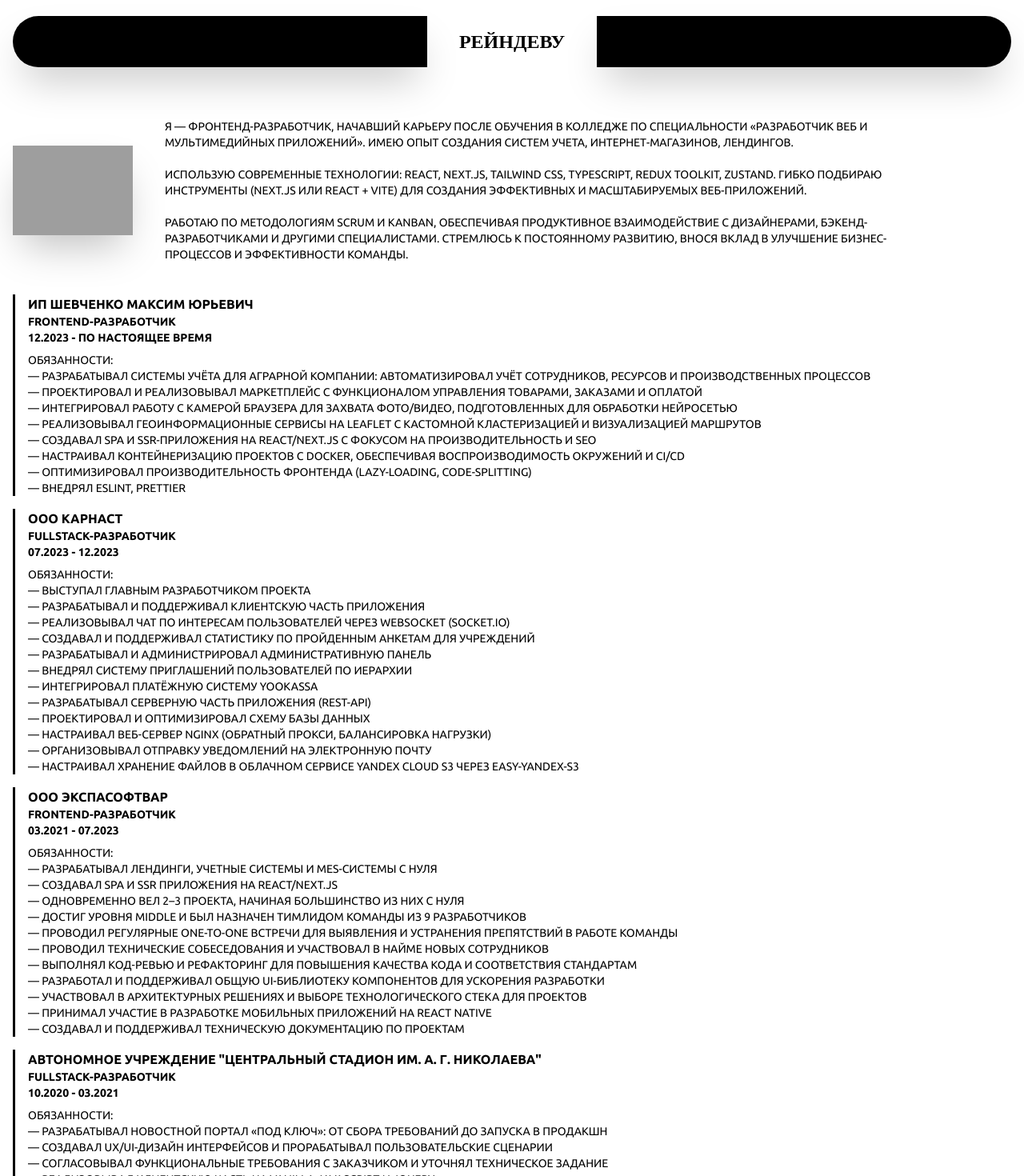
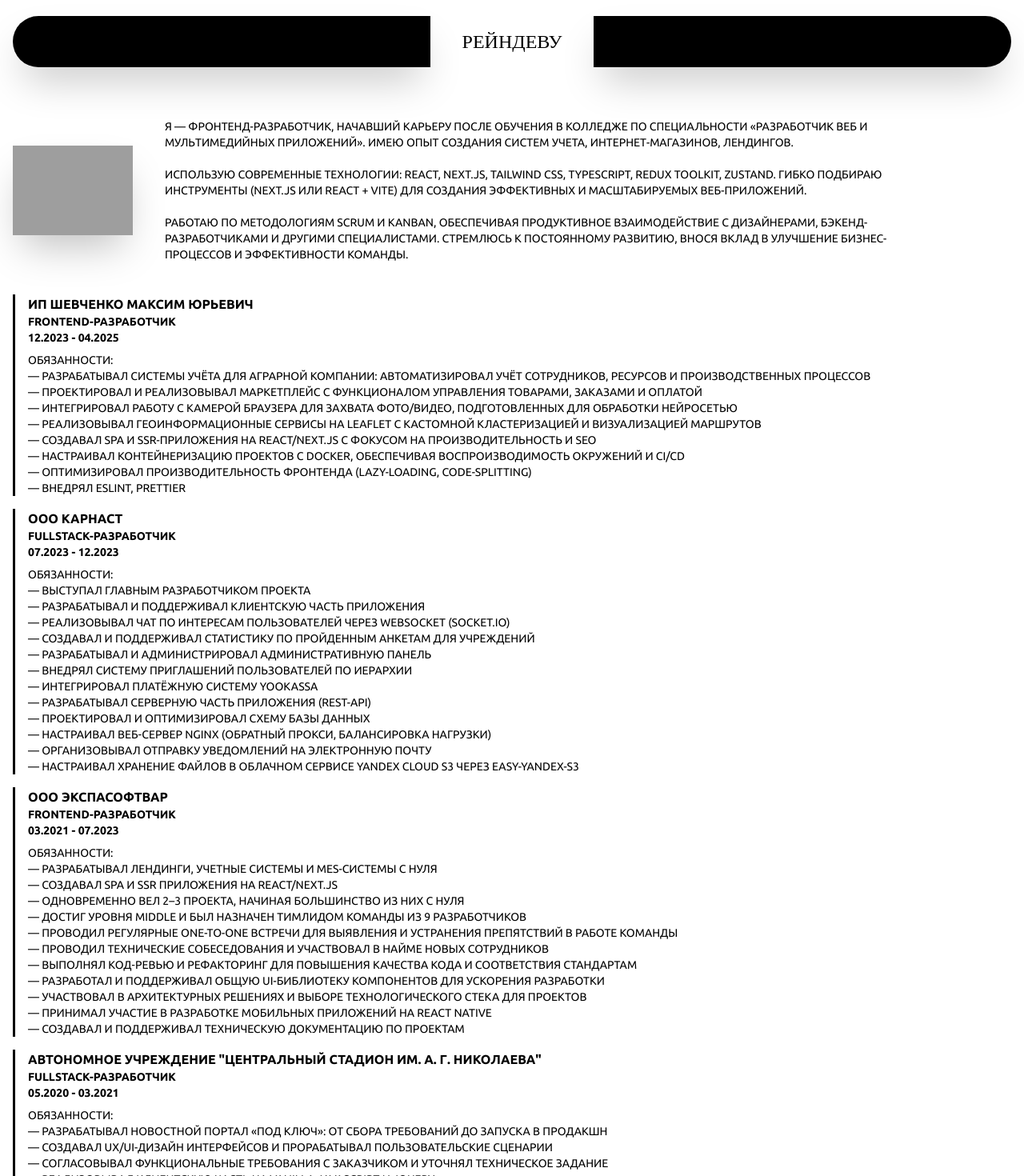
Before and after one commit to reindevu/reindevu, a Next.js app: page / in a window 1280 px wide. Shown: the top 1470 px of the page at 80% size. Built offline with nearby package versions, Linux system fonts and the light colour scheme; grey boxes are pictures that could not be loaded; a web font is replaced by a local one.

Commit message:
UNT-19 [reindevu] Add telegram to social networks

```diff
--- a/src/entities/about-me/ui.tsx
+++ b/src/entities/about-me/ui.tsx
@@ -12,7 +12,7 @@ export const AboutMe: FC = () => {
         className="shadow-2xl"
       />
 
-      <p className="whitespace-pre-line text-sm uppercase text-black">
+      <p className="whitespace-pre-line text-sm uppercase text-black dark:text-white">
         Я — фронтенд-разработчик, начавший карьеру после обучения в колледже по
         специальности «Разработчик веб и мультимедийных приложений». Имею опыт
         создания систем учета, интернет-магазинов, лендингов.
--- a/src/entities/experience-list/ui.tsx
+++ b/src/entities/experience-list/ui.tsx
@@ -5,7 +5,7 @@ export const ExperienceList: FC = () => {
   return (
     <div className="mt-10 flex flex-col gap-4">
       {experiences.map((exp, index) => (
-        <div key={index} className="border-l-[3px] border-l-black px-4 pb-0">
+        <div key={index} className="border-l-[3px] border-l-black px-4 pb-0 dark:text-white">
           <h3 className="text-base font-bold uppercase">{exp.company}</h3>
 
           <p className="text-sm font-bold uppercase">{exp.position}</p>
--- a/src/entities/header/ui.tsx
+++ b/src/entities/header/ui.tsx
@@ -3,13 +3,13 @@ import { FC } from "react";
 export const Header: FC = () => {
   return (
     <div className="flex w-full items-center gap-4 md:gap-10">
-      <div className="h-12 w-full rounded-l-full bg-black shadow-2xl md:h-16" />
+      <div className="h-12 w-full rounded-l-full bg-black shadow-2xl md:h-16 dark:bg-white" />
 
-      <h1 className="font-heading text-lg font-black uppercase md:text-2xl">
+      <h1 className="font-heading text-lg text-black uppercase md:text-2xl dark:text-white">
         Рейндеву
       </h1>
 
-      <div className="h-12 w-full rounded-r-full bg-black shadow-2xl md:h-16" />
+      <div className="h-12 w-full rounded-r-full bg-black shadow-2xl md:h-16 dark:bg-white" />
     </div>
   );
 };
--- a/src/entities/social-list/ui.tsx
+++ b/src/entities/social-list/ui.tsx
@@ -11,19 +11,23 @@ export const SocialList: FC = () => {
 
       <div className="mx-auto mt-2 flex w-full items-center justify-center gap-2">
         <Link href="https://github.com/reindevu">
-          <Image src="/social/github.png" alt="Me" width="40" height="40" />
+          <Image src="/social/github.png" alt="GitHub" width="40" height="40" />
         </Link>
 
         <Link href="https://hh.ru/resume/3c558fa1ff0c3a15480039ed1f7366624c547a">
-          <Image src="/social/hh.png" alt="Me" width="40" height="40" />
+          <Image src="/social/hh.png" alt="HH" width="40" height="40" />
         </Link>
 
         <Link href="https://set.ki/N8BhFXx">
-          <Image src="/social/setka.png" alt="Me" width="40" height="40" />
+          <Image src="/social/setka.png" alt="Setka" width="40" height="40" />
         </Link>
 
         <Link href="https://tenchat.ru/reindevu">
-          <Image src="/social/tenchat.webp" alt="Me" width="40" height="40" />
+          <Image src="/social/tenchat.webp" alt="Tenchat" width="40" height="40" />
+        </Link>
+
+        <Link href="https://t.me/reindevu">
+          <Image src="/social/telegram.png" alt="Telegram" width="40" height="40" />
         </Link>
       </div>
     </div>
--- a/src/shared/config/constants/experience.ts
+++ b/src/shared/config/constants/experience.ts
@@ -58,7 +58,7 @@ export const experiences = [
   {
     company: "ИП Шевченко Максим Юрьевич",
     position: "Frontend-разработчик",
-    duration: "12.2023 - по настоящее время",
+    duration: "12.2023 - 04.2025",
     responsibilities: `Обязанности:
 — Разрабатывал системы учёта для аграрной компании: автоматизировал учёт сотрудников, ресурсов и производственных процессов
 — Проектировал и реализовывал маркетплейс с функционалом управления товарами, заказами и оплатой
@@ -107,7 +107,7 @@ export const experiences = [
   {
     company: `АВТОНОМНОЕ УЧРЕЖДЕНИЕ "ЦЕНТРАЛЬНЫЙ СТАДИОН ИМ. А. Г. НИКОЛАЕВА"`,
     position: "Fullstack-разработчик",
-    duration: "10.2020 - 03.2021",
+    duration: "05.2020 - 03.2021",
     responsibilities: `Обязанности:
 — Разрабатывал новостной портал «под ключ»: от сбора требований до запуска в продакшн
 — Создавал UX/UI-дизайн интерфейсов и прорабатывал пользовательские сценарии
```
Also changed, not shown: public/social/telegram.png (added).
